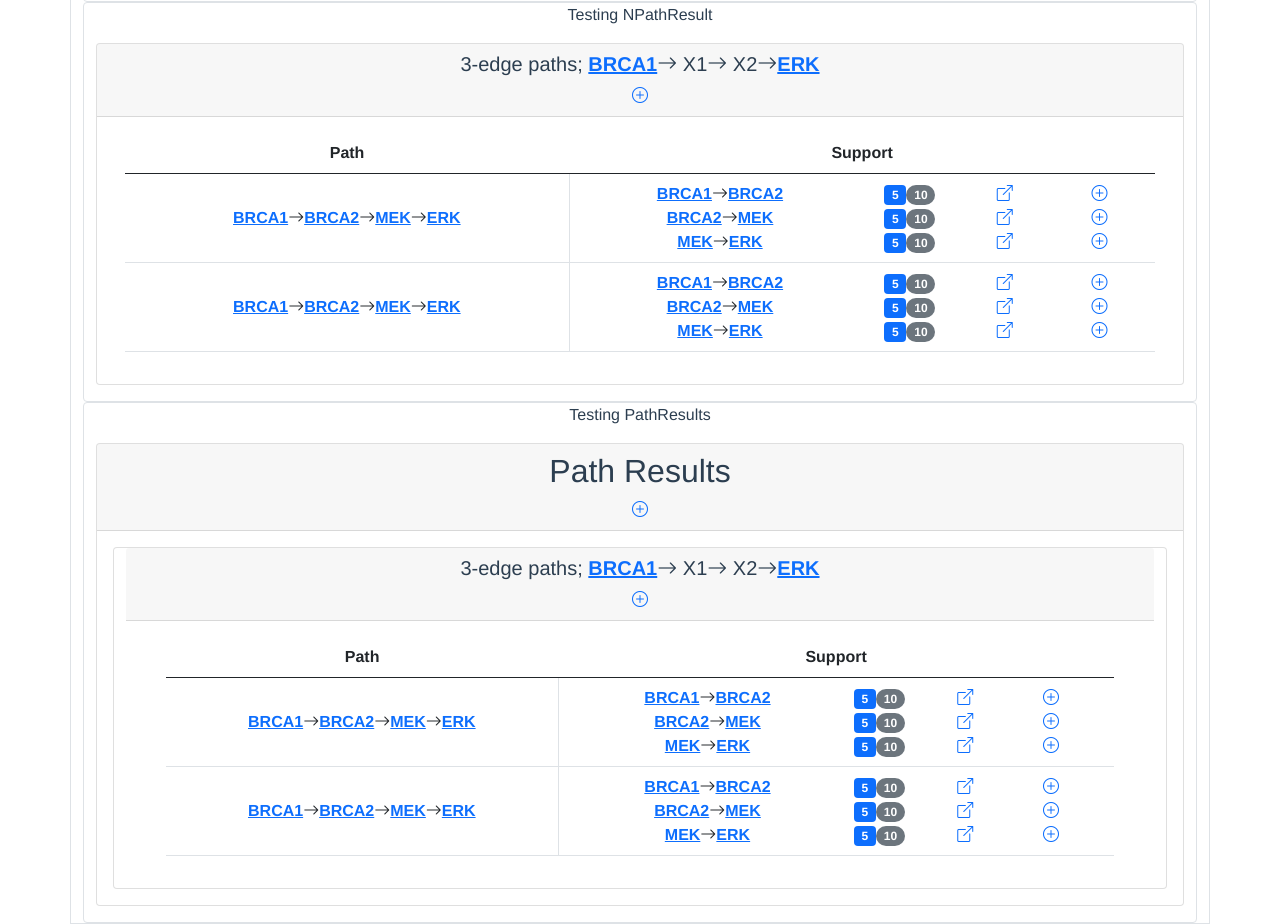
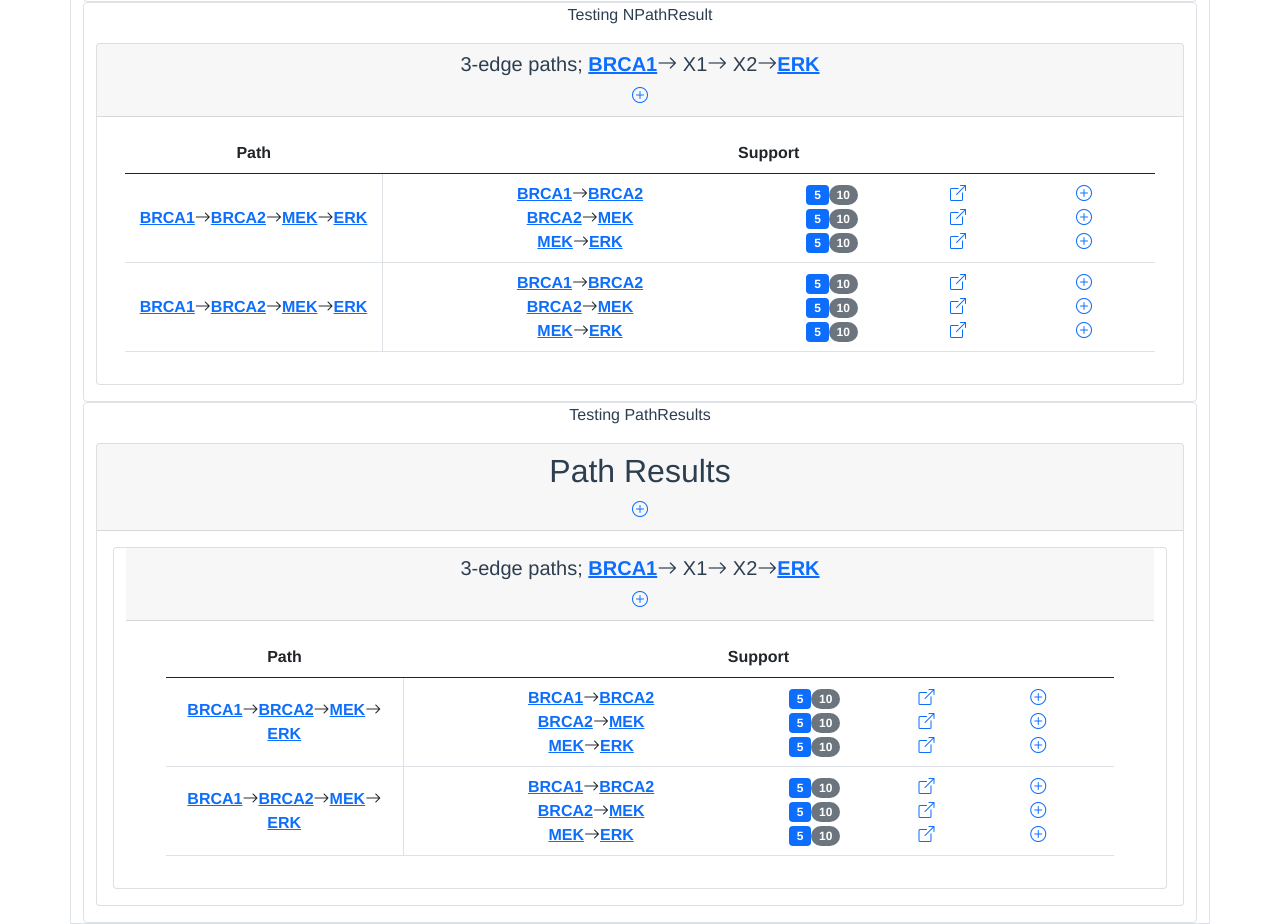
Before and after one commit to kkaris/indra_network_service, a Vue app in the folder indra_network_search/frontend/: page / in a window 1280 px wide. Shown: the part 900-1824 px from the top of the page. Built offline with nearby package versions, Linux system fonts and the light colour scheme; what @dafcoe/vue-collapsible-panel would draw is missing.

Commit message:
Set column width of Path|Support in NPathResult

```diff
--- a/indra_network_search/frontend/src/components/Result/NPathResult.vue
+++ b/indra_network_search/frontend/src/components/Result/NPathResult.vue
@@ -26,7 +26,9 @@
     <div class="card-body collapse show" :id="strUUID">
       <!-- Table (or grid) with two columns: Path | Support -->
       <div class="container">
-        <table class="table">
+        <table class="table" style="width: 100%">
+          <col style="width: 25%">
+          <col style="width: 75%">
           <thead>
           <tr>
             <th scope="col">Path</th>
```
